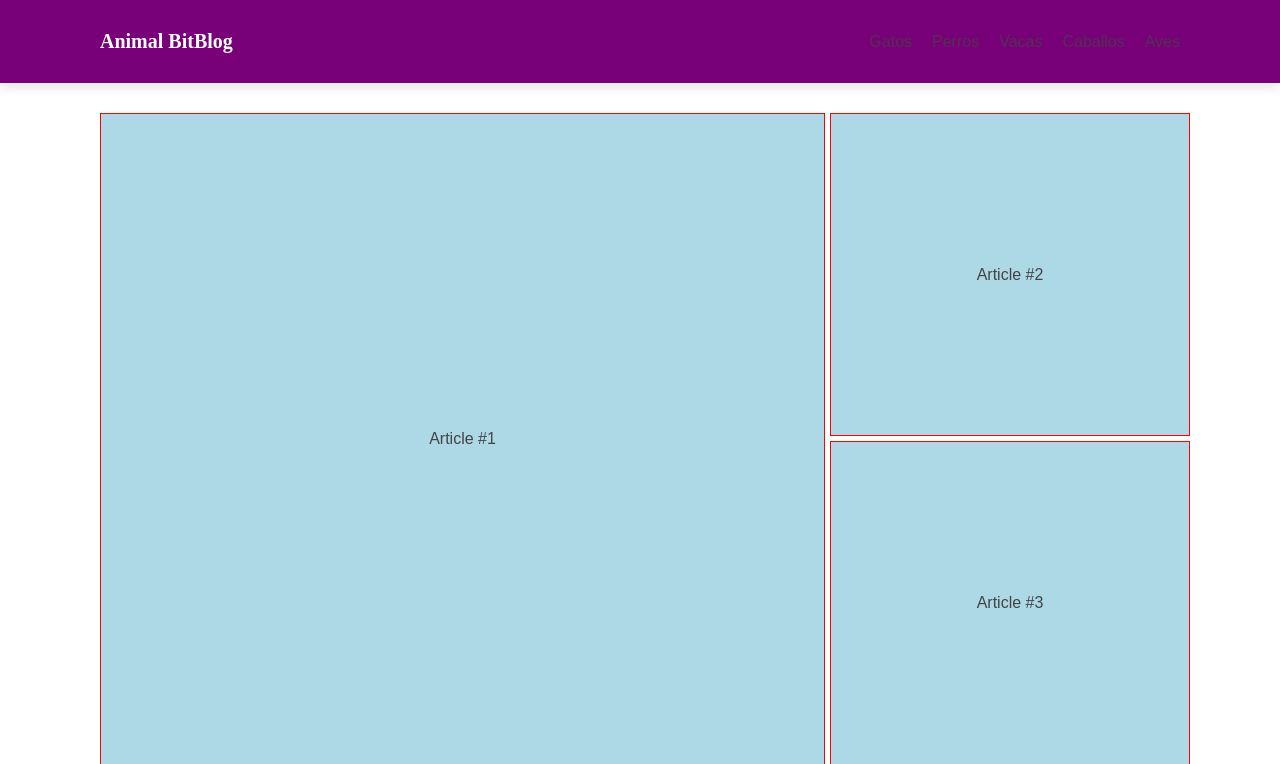
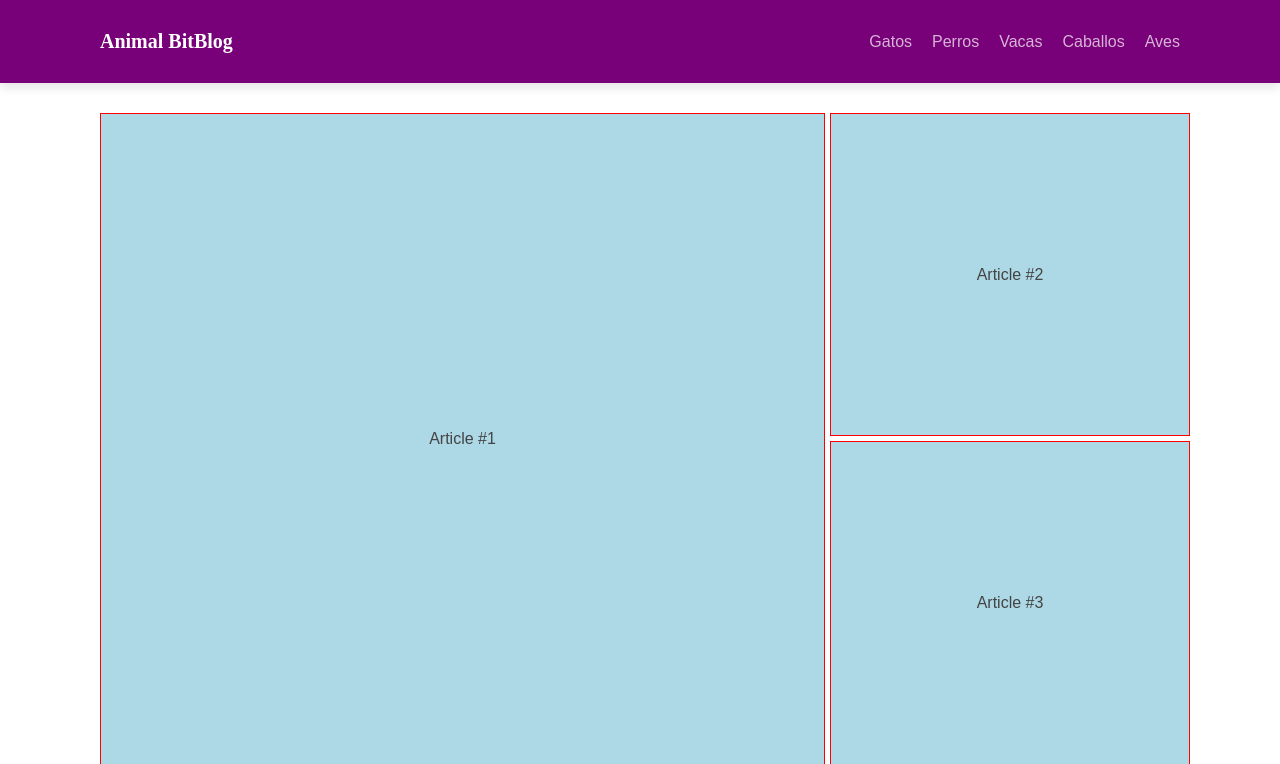
Before and after one commit to ofaaoficial/bictia-fullstack, a PHP site: page /layout20012019.html in a window 1280 px wide. Shown: the top 764 px of the page. Run offline with PHP 8.4, Linux system fonts and the light colour scheme.

Commit message:
correccion colores navbar

```diff
--- a/ejercicios/assets/app.css
+++ b/ejercicios/assets/app.css
@@ -70,6 +70,9 @@ Estilos del menu
     margin-left: 20px;
 }
 
+.nav-menu li a{
+    color: var(--white);
+}
 
 .nav-menu li a:not(:hover) {
     opacity: .7;
```
